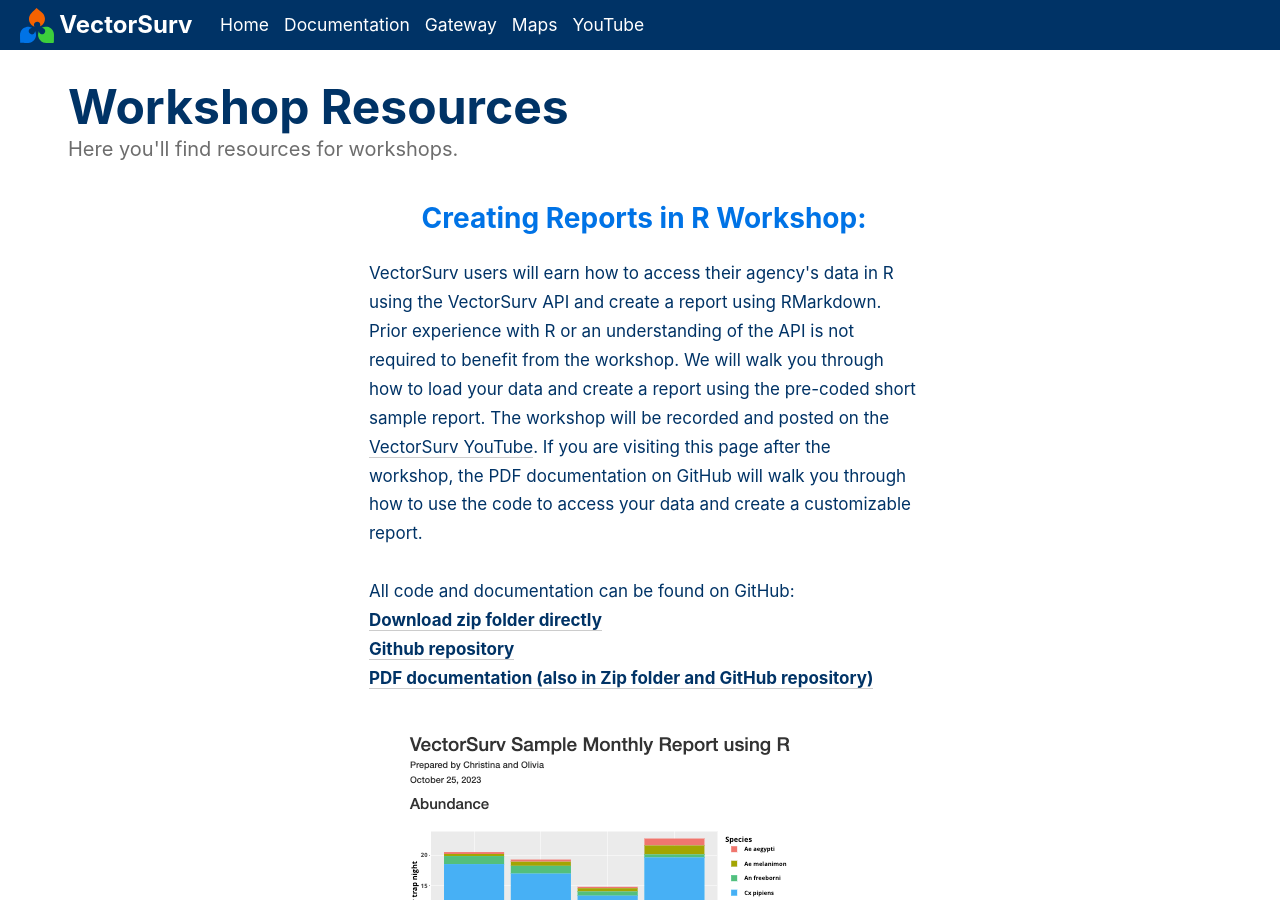
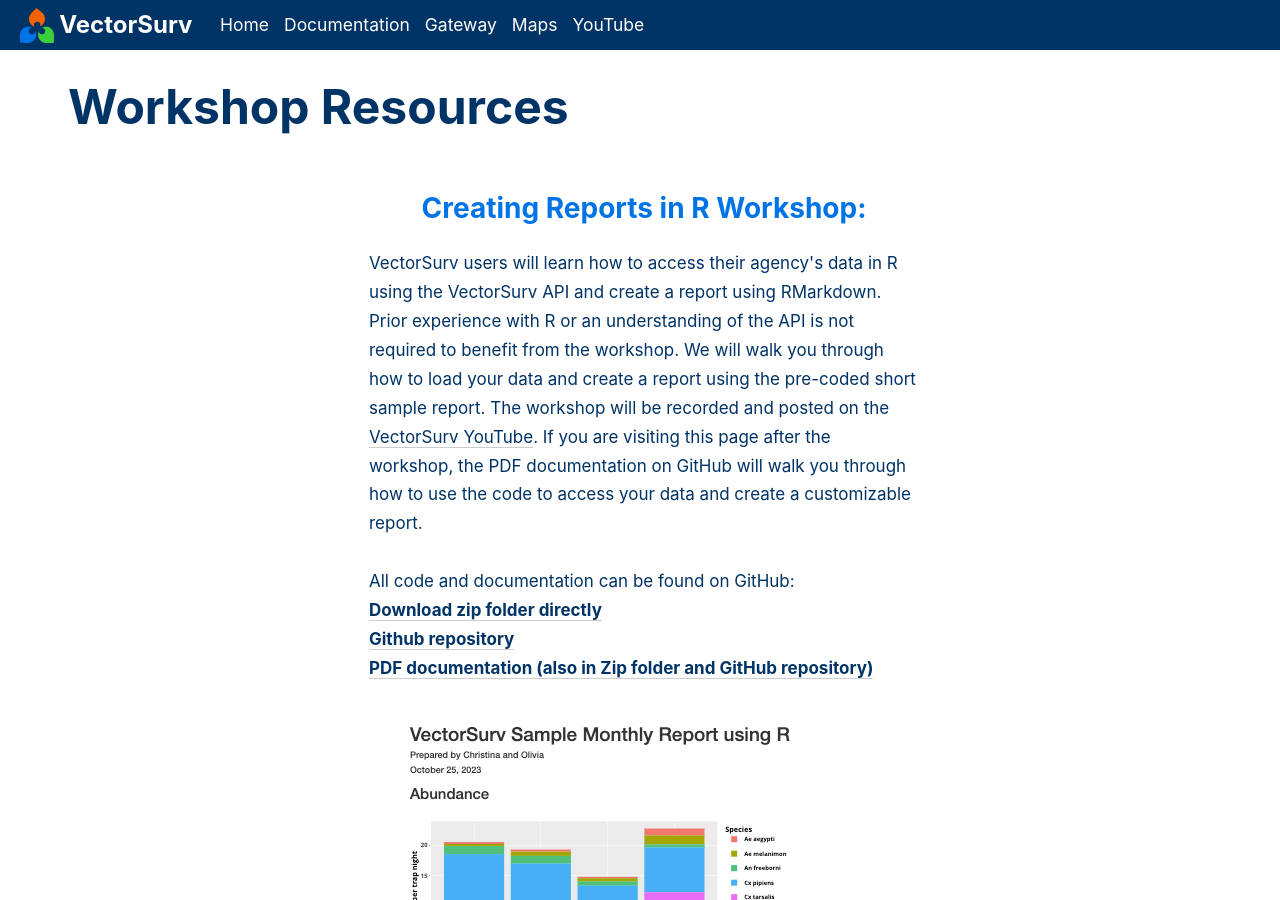
Before and after one commit to tlvaldepena/vectorsurv.org, a Jekyll site: the page built from resources.md, in a window 1280 px wide and 900 px high. Built offline with Jekyll 4.4.1, drawn with Linux system fonts in a browser that asks for light colours.

Commit message:
Resources 3 (#30)
* add newsletter page

* update states and home page text

* updated resources page for R workshop

* updates resources

* fixed typo

```diff
--- a/resources.md
+++ b/resources.md
@@ -8,19 +8,15 @@
             <h1>
                 Workshop Resources
             </h1>
-        <div class=content>
-                <h4>
-                    Here you'll find resources for workshops.
-                </h4>
         </div>
         <div class="grid-container">
             <div class="box">
-
                     <h2>
                         Creating Reports in R Workshop:
                     </h2>
                     <p>
-                        VectorSurv users will earn how to access their agency's data in R using the VectorSurv API and create a report using RMarkdown. Prior experience with R or an understanding of the API is not required to benefit from the workshop. We will walk you through how to load your data and create a report using the pre-coded short sample report. The workshop will be recorded and posted on the <a href="https://youtube.com/#vectorsurv"> VectorSurv YouTube</a>. If you are visiting this page after the workshop, the PDF documentation on GitHub will walk you through how to use the code to access your data and create a customizable report.
+                        VectorSurv users will learn how to access their agency's data in R using the VectorSurv API and create a report using RMarkdown. Prior experience with R or an understanding of the API is not required to benefit from the workshop. We will walk you through how to load your data and create a report using the pre-coded short sample report. The workshop will be recorded and posted on the <a href="https://youtube.com/#vectorsurv"> VectorSurv YouTube</a>. If you are visiting this page after the workshop, the PDF documentation on GitHub will walk you through how to use the code to access your data and create a customizable report.
+
                         <br><br>
                         All code and documentation can be found on GitHub:
                         <br>
```
